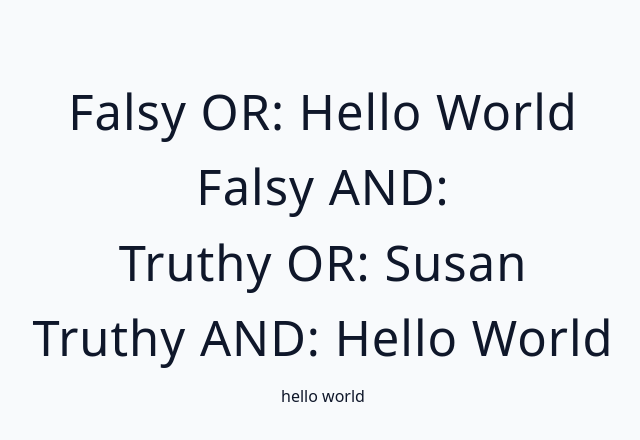
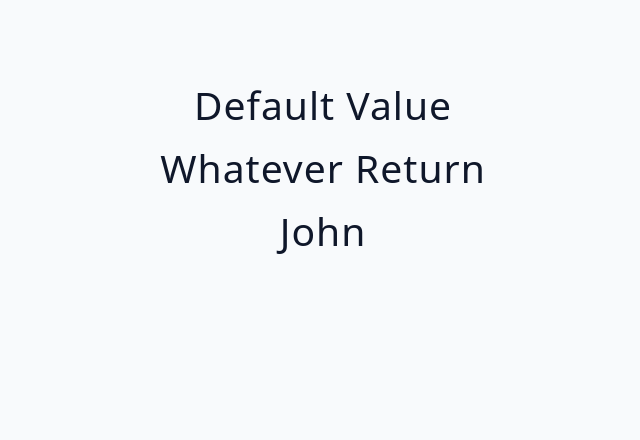
Before and after one commit to Radexman/advanced-react, a React (Vite) app: page / in a window 1280 px wide. Shown: the top 440 px of the page, without its empty margins (317-957 px from the left). Built offline with nearby package versions, Linux system fonts and the light colour scheme.

Commit message:
Short Circuit Examples

```diff
--- a/src/App.jsx
+++ b/src/App.jsx
@@ -1,4 +1,4 @@
-import Starter from './tutorial/Conditional Rendering/4-short-circuit-overwiev';
+import Starter from './tutorial/Conditional Rendering/05-short-circuit-examples';
 
 function App() {
 	return (
--- /dev/null
+++ b/src/tutorial/Conditional Rendering/05-short-circuit-examples.jsx
@@ -0,0 +1,34 @@
+import { useState } from 'react';
+
+const ShortCircuitExamples = () => {
+	// falsy
+	const [text, setText] = useState('');
+	// truthy
+	const [name, setName] = useState('susan');
+	const [user, setUser] = useState({ name: 'john' });
+	const [isEditing, setIsEditing] = useState(false);
+
+	return (
+		<div>
+			<h2>{text || 'default value'}</h2>
+			{text && (
+				<div>
+					<h2>whatever return</h2>
+					<h2>{name}</h2>
+				</div>
+			)}
+			{user && <SomeComponent name={user.name} />}
+		</div>
+	);
+};
+
+const SomeComponent = ({ name }) => {
+	return (
+		<div>
+			<h2>whatever return</h2>
+			<h2>{name}</h2>
+		</div>
+	);
+};
+
+export default ShortCircuitExamples;
```
Also changed, not shown: src/tutorial/Conditional Rendering/04-short-circuit-overwiev.jsx (renamed from src/tutorial/Conditional Rendering/4-short-circuit-overwiev.jsx).
